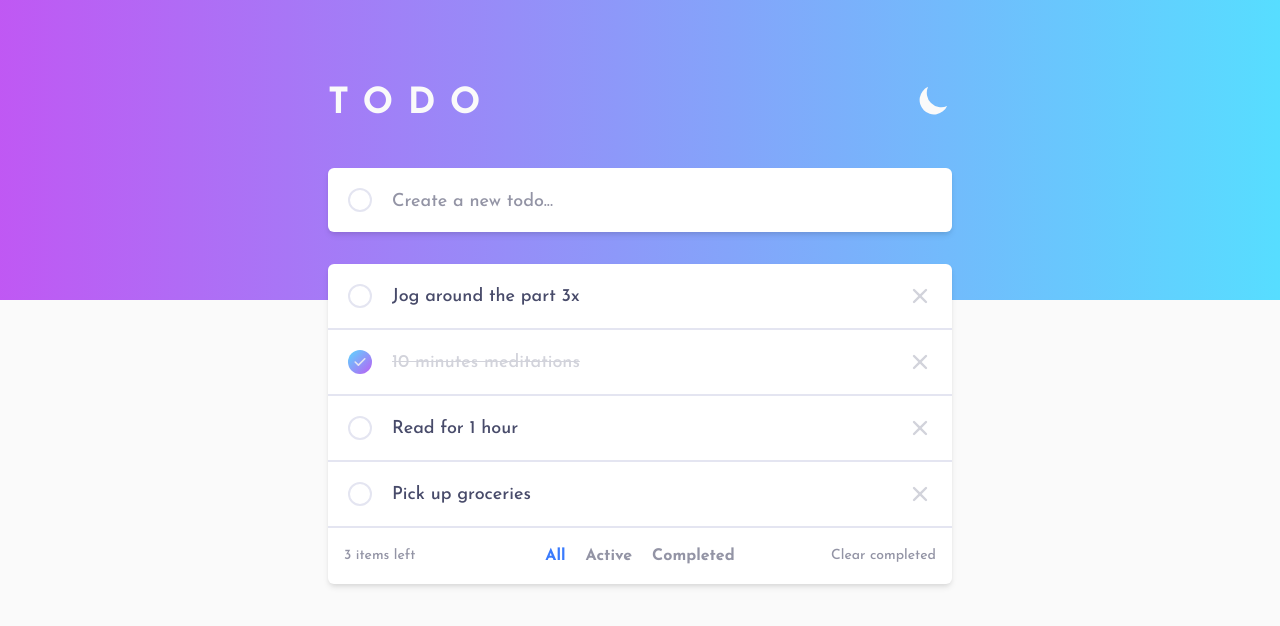
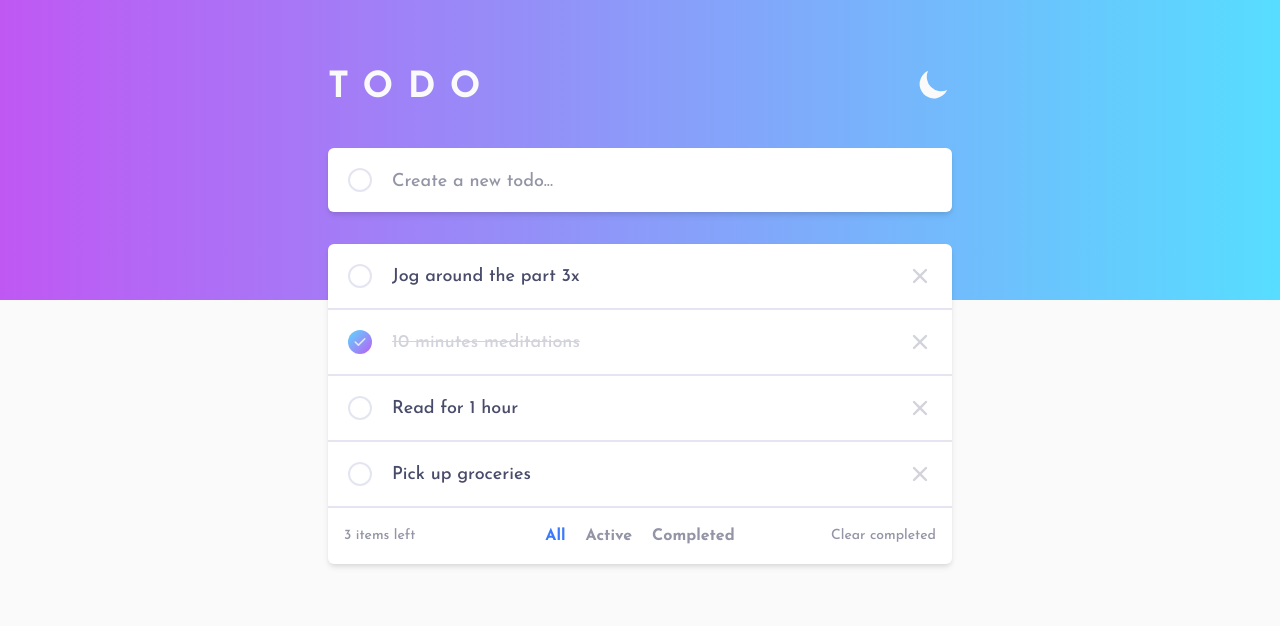
Before and after one commit to mat2ja/frontend-mentor-advanced, a Vue app in the folder todo-app-fm/: page / in a window 1280 px wide. Shown: the top 626 px of the page. Built offline with nearby package versions, Linux system fonts and the light colour scheme.

Commit message:
minor semantic and style improvements

```diff
--- a/todo-app-fm/src/App.vue
+++ b/todo-app-fm/src/App.vue
@@ -1,7 +1,9 @@
 <template>
 	<BaseHero :bg-image="currentImage" />
 
-	<div class="mx-auto max-w-2xl px-6 py-2 md:py-8">
+	<div
+		class="mx-auto max-w-2xl px-6 py-2 md:py-5"
+	>
 		<TheHeader />
 		<TodoApp />
 	</div>
--- a/todo-app-fm/src/components/layout/TheHeader.vue
+++ b/todo-app-fm/src/components/layout/TheHeader.vue
@@ -1,6 +1,6 @@
 <template>
 	<header
-		class="text-my-gray-100 py-7 md:py-12 flex justify-between text-3xl md:text-4xl"
+		class="text-my-gray-100 py-7 md:py-11 flex justify-between text-3xl md:text-4xl"
 	>
 		<span class="push-down-4 font-bold tracking-most-widest">TODO</span>
 		<button class="btn" @click="toggleTheme">
--- a/todo-app-fm/src/components/todos/TodoApp.vue
+++ b/todo-app-fm/src/components/todos/TodoApp.vue
@@ -4,10 +4,10 @@
 
 		<base-card
 			v-if="isEmpty"
-			class="mt-5 mb-6 md:mt-8 pl-5 pr-5 pt-12 pb-12 text-center"
+			class="mt-5 mb-6 md:mt-8 pl-5 pr-5 pt-8 pb-8 text-center"
 		>
 			<p
-				class="push-down-1 font-bold text-2xl text-my-gray-500 dark:text-dark-grayish-blue-200"
+				class="push-down-2 font-bold text-3xl text-my-gray-500 dark:text-dark-grayish-blue-200"
 			>
 				Add some todos! 🥳
 			</p>
--- a/todo-app-fm/src/components/todos/TodoControls.vue
+++ b/todo-app-fm/src/components/todos/TodoControls.vue
@@ -2,7 +2,7 @@
 	<div
 		class="flex items-center justify-between text-sm text-my-gray-400 dark:text-dark-grayish-blue-300 p-4"
 	>
-		<p class="flex-1">{{ count || 0 }} items left</p>
+		<p class="flex-1">{{ itemsLeft }}</p>
 		<slot name="filters"></slot>
 		<button
 			@click="$emit('clear-completed')"
@@ -17,5 +17,16 @@
 export default {
 	props: ['count'],
 	emits: ['clear-completed'],
+	computed: {
+		itemsLeft() {
+			if (this.count === 0) {
+				return 'No items left';
+			} else if (this.count === 1) {
+				return `${this.count} item left`;
+			} else {
+				return `${this.count} items left`;
+			}
+		},
+	},
 };
 </script>
```
Also changed, not shown: 1 other file (tests, documents, lock files or other folders).
